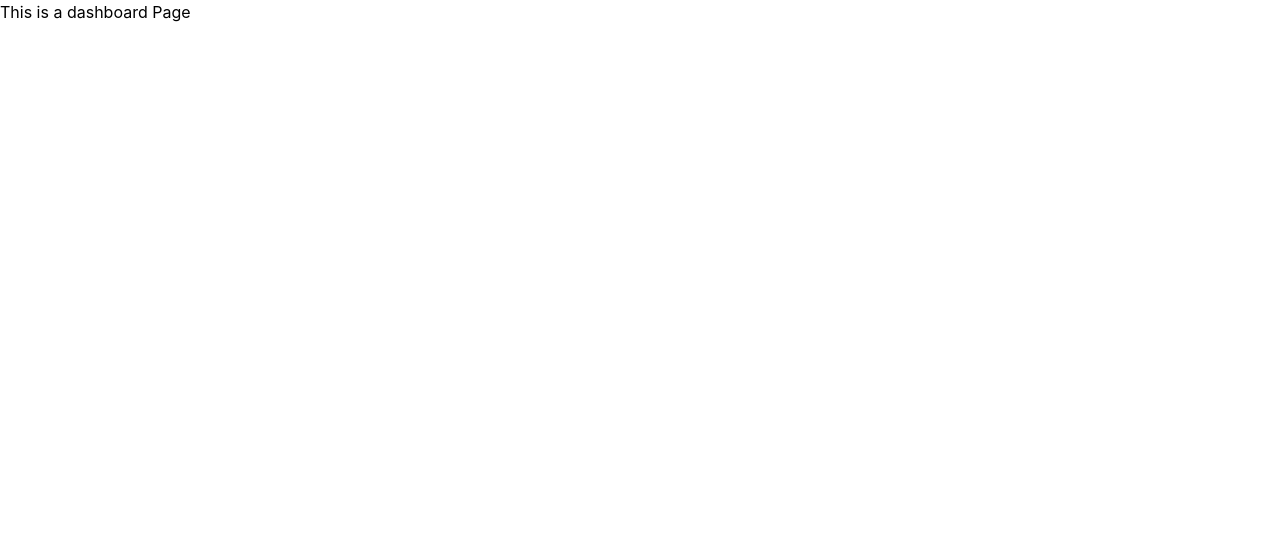
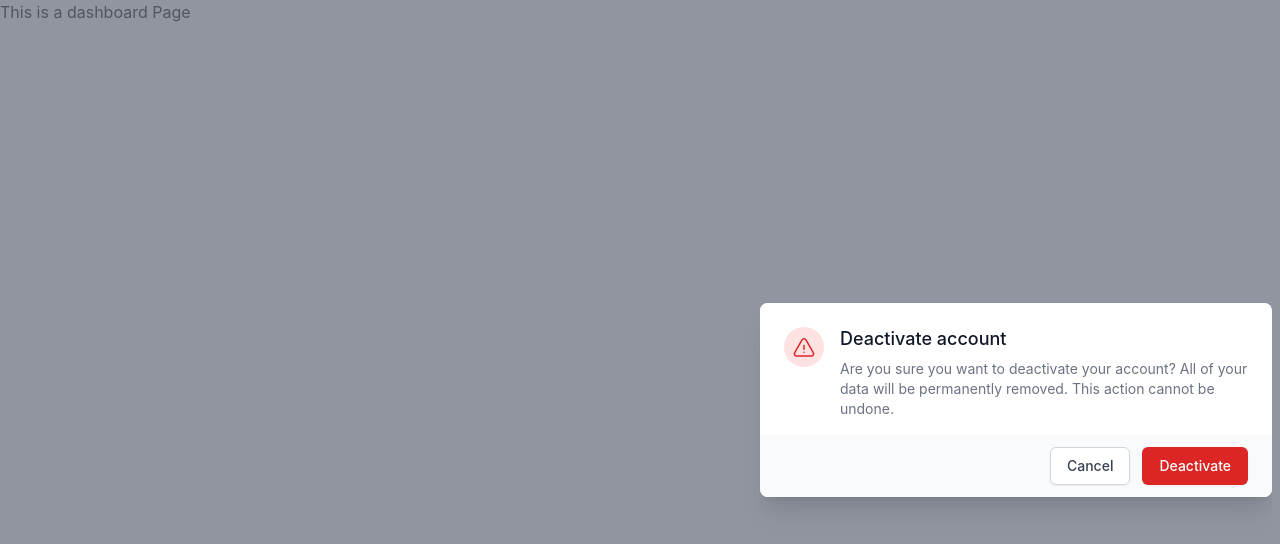
Before and after one commit to Ingressive-for-Good/I4G-OPENSOURCE-FRONTEND-PROJECT-2022, a React (Vite) app: page /dashboard in a window 1280 px wide. Shown: the top 544 px of the page. Built offline with nearby package versions, Linux system fonts and the light colour scheme; a web font is replaced by a local one.

Commit message:
started DB-Notification #issue 23

```diff
--- /dev/null
+++ b/src/components/atoms/DashboardDialog.jsx
@@ -0,0 +1,71 @@
+import React from "react";
+
+export const DashboardNotificationDialog = () => {
+  return (
+    <div
+      className="visible relative z-10"
+      aria-labelledby="modal-title"
+      role="dialog"
+      aria-modal="true"
+    >
+      <div className=" fixed inset-0 bg-gray-500 bg-opacity-75 transition-opacity"></div>
+
+      <div className="fixed inset-2 z-10 overflow-y-auto ">
+        <div className="flex min-h-full items-end justify-end p-4 text-center sm:items-center sm:p-0">
+          <div className="relative transform overflow-hidden rounded-lg bg-white text-left shadow-xl transition-all sm:my-8 sm:w-full sm:max-w-lg">
+            <div className="bg-white px-4 pt-5 pb-4 sm:p-6 sm:pb-4">
+              <div className="sm:flex sm:items-start">
+                <div className="mx-auto flex h-12 w-12 flex-shrink-0 items-center justify-center rounded-full bg-red-100 sm:mx-0 sm:h-10 sm:w-10">
+                  <svg
+                    className="h-6 w-6 text-red-600"
+                    xmlns="http://www.w3.org/2000/svg"
+                    fill="none"
+                    viewBox="0 0 24 24"
+                    stroke-width="1.5"
+                    stroke="currentColor"
+                    aria-hidden="true"
+                  >
+                    <path
+                      stroke-linecap="round"
+                      stroke-linejoin="round"
+                      d="M12 10.5v3.75m-9.303 3.376C1.83 19.126 2.914 21 4.645 21h14.71c1.73 0 2.813-1.874 1.948-3.374L13.949 4.88c-.866-1.501-3.032-1.501-3.898 0L2.697 17.626zM12 17.25h.007v.008H12v-.008z"
+                    />
+                  </svg>
+                </div>
+                <div className="mt-3 text-center sm:mt-0 sm:ml-4 sm:text-left">
+                  <h3
+                    className="text-lg font-medium leading-6 text-gray-900"
+                    id="modal-title"
+                  >
+                    Deactivate account
+                  </h3>
+                  <div className="mt-2">
+                    <p className="text-sm text-gray-500">
+                      Are you sure you want to deactivate your account? All of
+                      your data will be permanently removed. This action cannot
+                      be undone.
+                    </p>
+                  </div>
+                </div>
+              </div>
+            </div>
+            <div className="bg-gray-50 px-4 py-3 sm:flex sm:flex-row-reverse sm:px-6">
+              <button
+                type="button"
+                className="inline-flex w-full justify-center rounded-md border border-transparent bg-red-600 px-4 py-2 text-base font-medium text-white shadow-sm hover:bg-red-700 focus:outline-none focus:ring-2 focus:ring-red-500 focus:ring-offset-2 sm:ml-3 sm:w-auto sm:text-sm"
+              >
+                Deactivate
+              </button>
+              <button
+                type="button"
+                className="mt-3 inline-flex w-full justify-center rounded-md border border-gray-300 bg-white px-4 py-2 text-base font-medium text-gray-700 shadow-sm hover:bg-gray-50 focus:outline-none focus:ring-2 focus:ring-indigo-500 focus:ring-offset-2 sm:mt-0 sm:ml-3 sm:w-auto sm:text-sm"
+              >
+                Cancel
+              </button>
+            </div>
+          </div>
+        </div>
+      </div>
+    </div>
+  );
+};
--- a/src/pages/DashboardPage.jsx
+++ b/src/pages/DashboardPage.jsx
@@ -1,5 +1,12 @@
+import { DashboardNotificationDialog } from "../Components/atoms/DashboardDialog";
+
 const DashboardPage = () => (
-    <div> This is a dashboard Page</div>
-)
+  <>
+    <div className=" "> This is a dashboard Page</div>
+    <div>
+      <DashboardNotificationDialog />
+    </div>
+  </>
+);
 
 export default DashboardPage;
```
Also changed, not shown: 1 other file (tests, documents, lock files or other folders).
